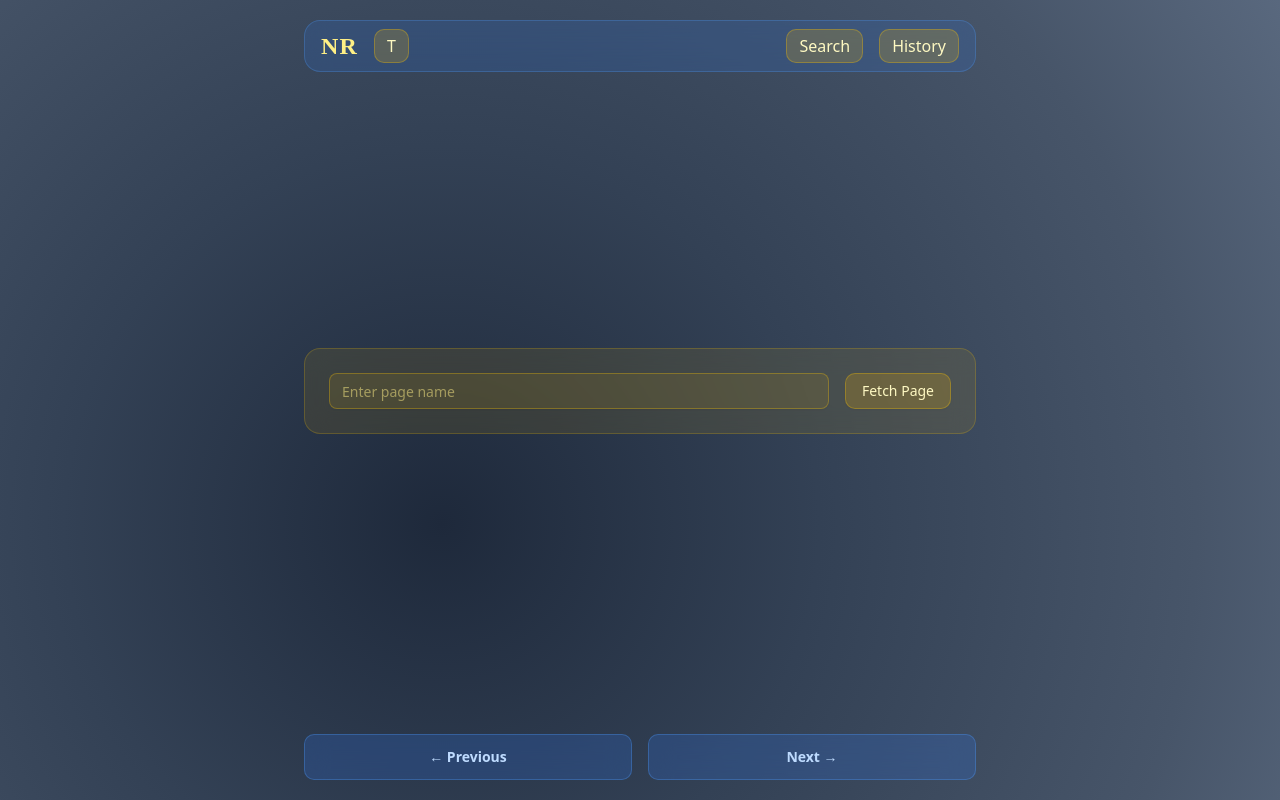
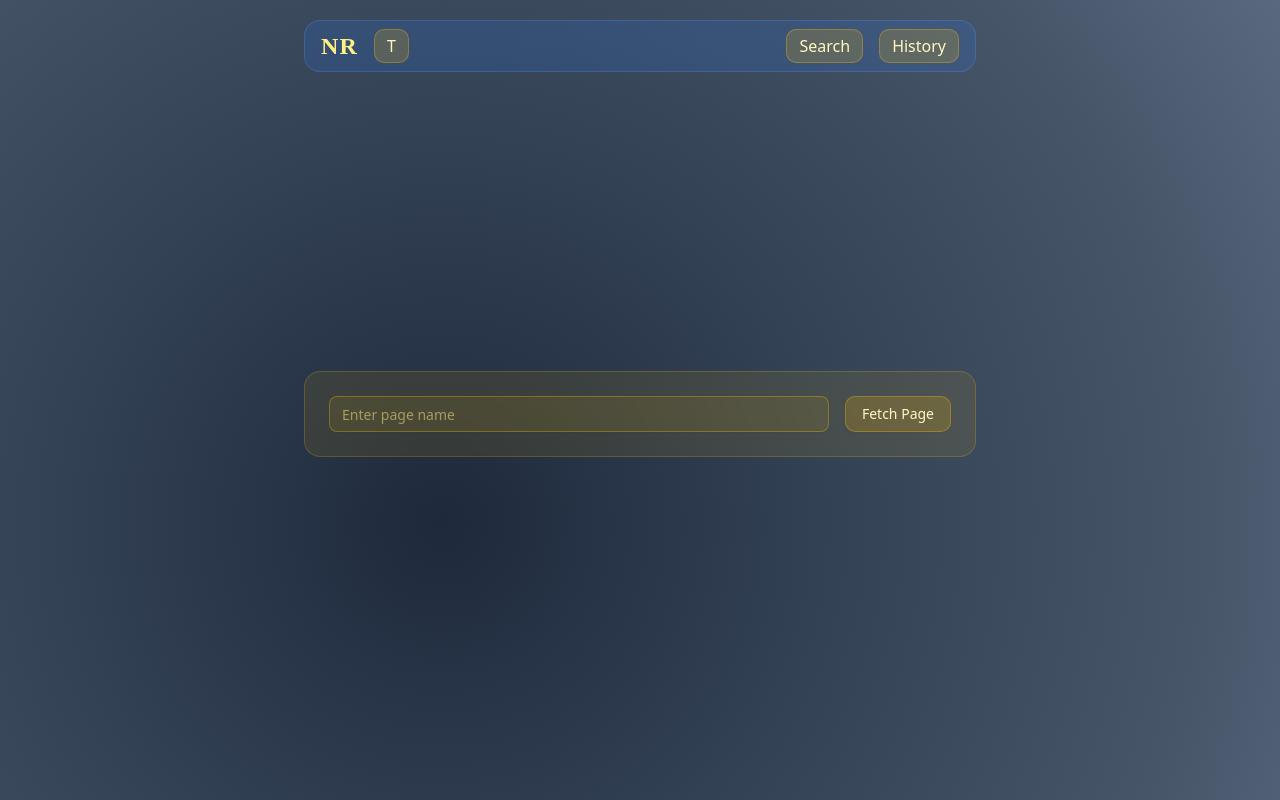
Before and after one commit to tejveeer/notionrecall, a React (Vite) app in the folder client/: page / in a window 1280 px wide. Built offline with nearby package versions, Linux system fonts and the light colour scheme.

Commit message:
Added grid cols for phase navigation

```diff
--- a/client/src/pages/Home.jsx
+++ b/client/src/pages/Home.jsx
@@ -1,17 +1,22 @@
 import { useState } from "react";
 import SearchPhase from "./SearchPhase";
 import SelectionPhase from "./SelectionPhase";
-import { CardHeader, Card } from "@/components/ui/card";
 import QuizSettingPhase from "./QuizSettingPhase";
 import Navbar from "../components/Navbar";
 
 export default function Home() {
   const [headings, setHeadings] = useState(null);
+  const [maxPhase, setMaxPhase] = useState(0);
   const [phase, setPhase] = useState(0);
   const [headingSelections, setHeadingSelections] = useState({
     selections: new Set(),
     deselections: new Set(),
   });
+
+  const nextPhase = () => {
+    setMaxPhase(prev => prev + 1);
+    setPhase(prev => prev + 1);
+  };
 
   const getCurrentPhase = () => {
     if (phase == 0) {
@@ -19,7 +24,7 @@ export default function Home() {
         <SearchPhase
           setHeadings={setHeadings}
           setHeadingSelections={setHeadingSelections}
-          setPhase={setPhase}
+          nextPhase={nextPhase}
         />
       );
     } else if (phase == 1) {
@@ -35,6 +40,7 @@ export default function Home() {
     }
   };
 
+  console.log(phase, maxPhase);
   return (
     <div className="flex justify-center items-center min-h-screen w-full px-4">
       <div className="max-w-2xl w-full">
@@ -50,20 +56,20 @@ export default function Home() {
           </div>
 
           {/* Phase Navigation */}
-          <div className="pb-1 flex justify-between">
-            <button
+          <div className="pb-1 grid grid-cols-2">
+            {phase - 1 >= 0 && <button
               onClick={() => setPhase((prev) => Math.max(prev - 1, 0))}
-              className="bg-blue-500/20 backdrop-blur-md border border-blue-400/30 rounded-lg px-4 py-3 cursor-pointer hover:bg-blue-500/30 hover:border-blue-400/50 transition-all duration-200 text-blue-200 font-semibold text-sm text-center w-[calc(50%-0.5rem)]"
+              className="bg-blue-500/20 col-start-1 backdrop-blur-md border border-blue-400/30 rounded-lg px-4 py-3 cursor-pointer hover:bg-blue-500/30 hover:border-blue-400/50 transition-all duration-200 text-blue-200 font-semibold text-sm text-center"
             >
               ← Previous
-            </button>
+            </button>}
 
-            <button
+            {phase + 1 <= maxPhase && <button
               onClick={() => setPhase((prev) => prev + 1)}
-              className="bg-blue-500/20 backdrop-blur-md border border-blue-400/30 rounded-lg px-4 py-3 cursor-pointer hover:bg-blue-500/30 hover:border-blue-400/50 transition-all duration-200 text-blue-200 font-semibold text-sm text-center w-[calc(50%-0.5rem)]"
+              className="bg-blue-500/20 col-start-2 backdrop-blur-md border border-blue-400/30 rounded-lg px-4 py-3 cursor-pointer hover:bg-blue-500/30 hover:border-blue-400/50 transition-all duration-200 text-blue-200 font-semibold text-sm text-center"
             >
               Next →
-            </button>
+            </button>}
           </div>
         </div>
       </div>
--- a/client/src/pages/SearchPhase.jsx
+++ b/client/src/pages/SearchPhase.jsx
@@ -5,7 +5,7 @@ import { Button } from "../components/ui/button";
 export default function SearchPhase({
   setHeadings,
   setHeadingSelections,
-  setPhase,
+  nextPhase,
 }) {
   const [pageName, setPageName] = useState("");
   const [response, setResponse] = useState("");
@@ -31,7 +31,7 @@ export default function SearchPhase({
       if (data.success) {
         setHeadings(data.headings);
         setResponse("Page fetched successfully!");
-        setPhase((prev) => prev + 1);
+        nextPhase();
       } else {
         setHeadings(null);
         setResponse(data.message || "Failed to fetch page");
```
